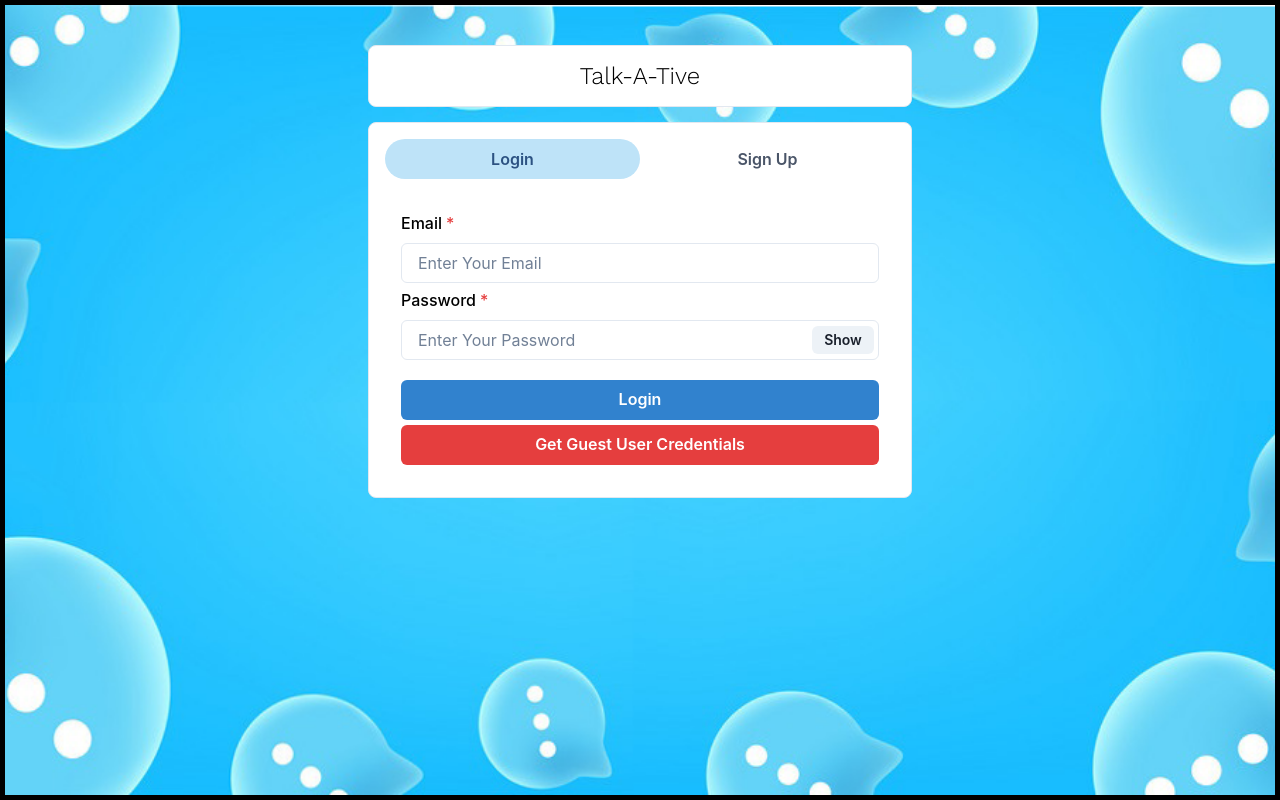
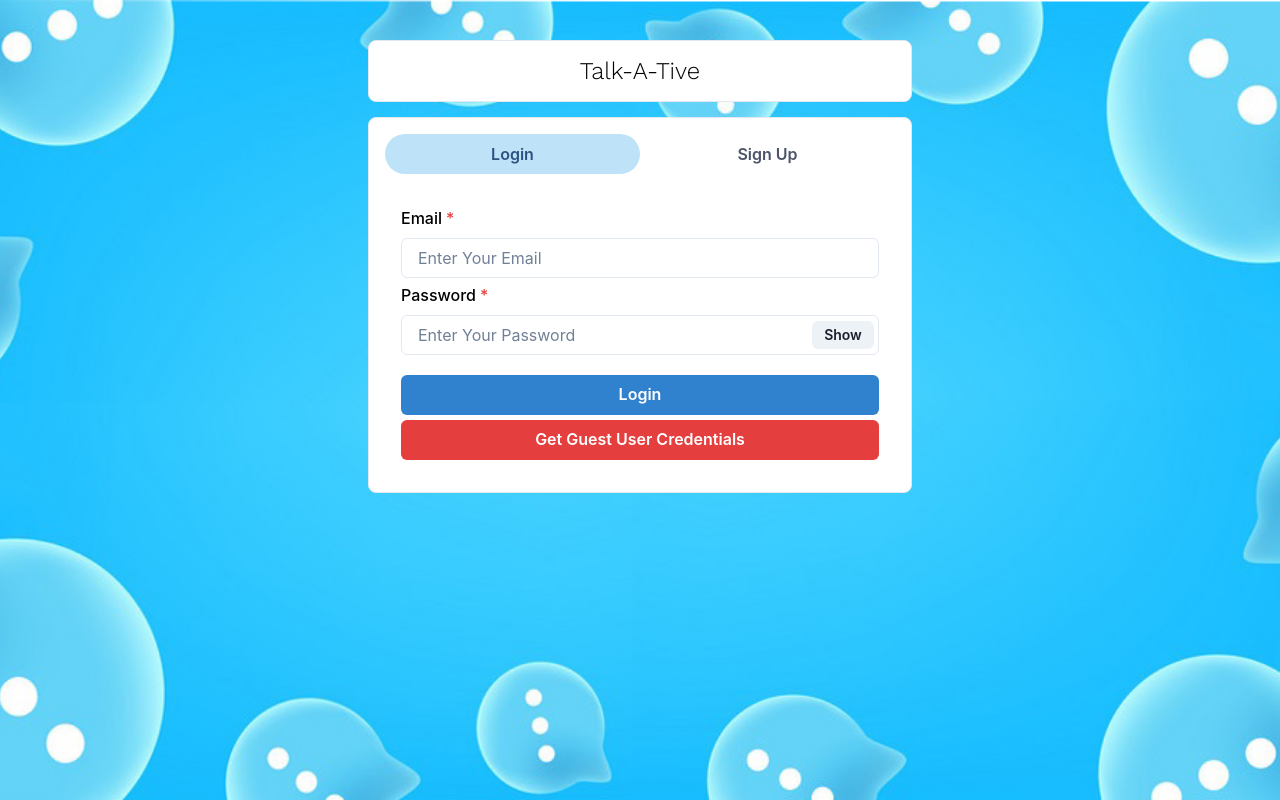
Before and after one commit to bk408/talk-a-tive, a React (Create React App) app in the folder frontend/: page / in a window 1280 px wide. Built offline with nearby package versions, Linux system fonts and the light colour scheme.

Commit message:
remove the border

```diff
--- a/frontend/src/App.css
+++ b/frontend/src/App.css
@@ -7,6 +7,6 @@
     background-image: url("./background.png");
     background-size: cover;
     background-position: center;
-   border: 5px solid black;
+
 
 }
```
